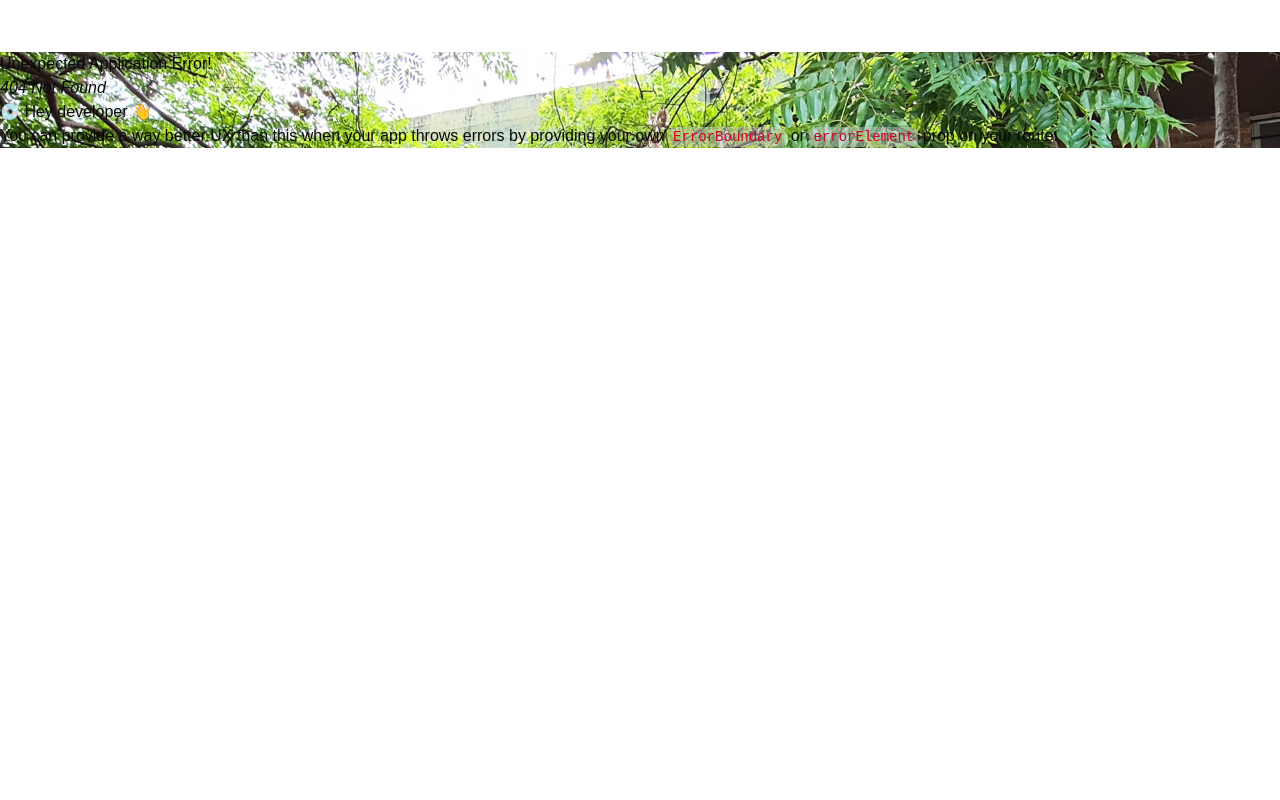
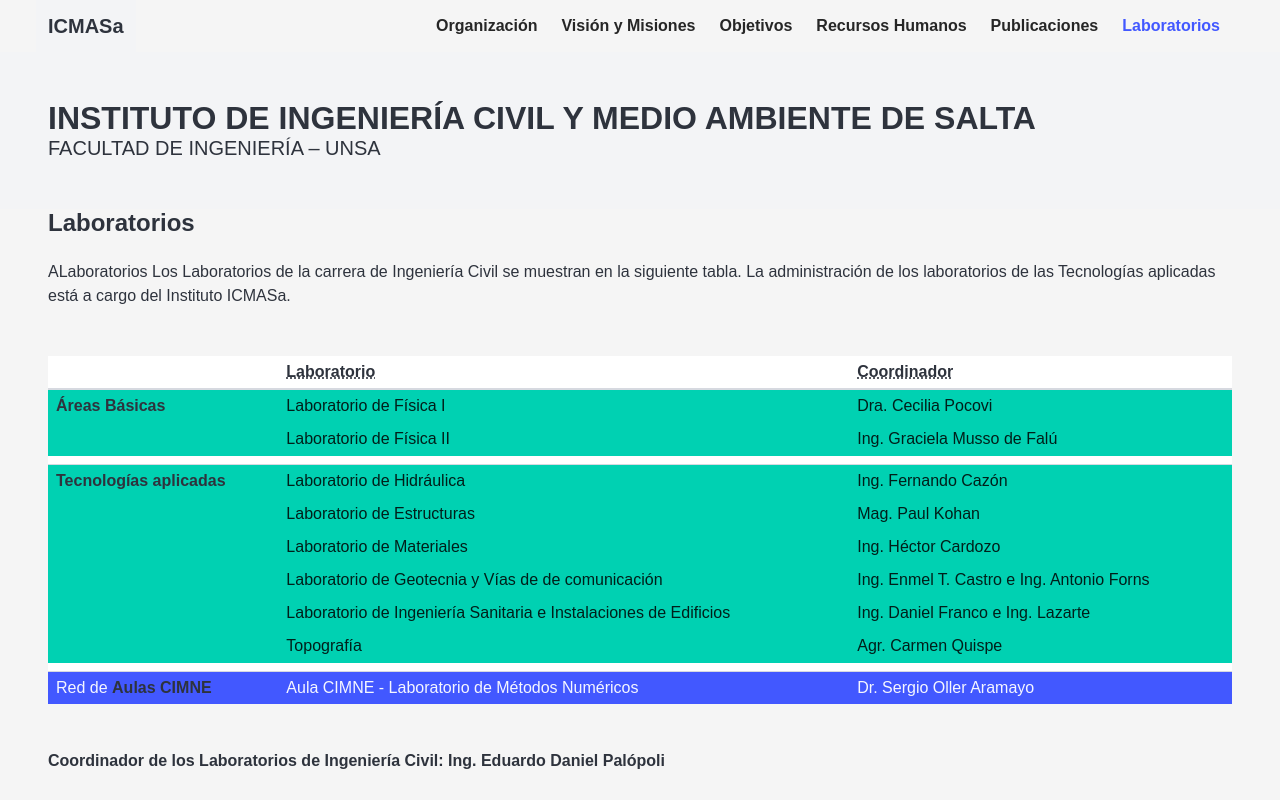
Before and after one commit to SoriaJP/ICMASa, a React (Vite) app: page /ICMASa/laboratorios in a window 1280 px wide. Before the commit this address had no page. Shown: the top 800 px of the page. Built offline with nearby package versions, Linux system fonts and the light colour scheme; a web font is replaced by a local one.

Commit message:
se agrego la pagina laboratorios

```diff
--- a/src/components/hedernavfooter/NavBar.jsx
+++ b/src/components/hedernavfooter/NavBar.jsx
@@ -142,6 +142,14 @@ export default function NavBar() {
           >
             <strong>Publicaciones</strong>
           </Link>
+
+          <Link
+            to="/laboratorios"
+            className={`navbar-item ${location.pathname === '/laboratorios' ? 'has-text-link' : ''}`}
+            onClick={() => setActiveSubmenu(null)}
+          >
+            <strong>Laboratorios</strong>
+          </Link>
         </div>
       </div>
     </nav>
--- /dev/null
+++ b/src/components/laboratorio/PaginaLaboratorio.jsx
@@ -0,0 +1,82 @@
+export default function PaginaLaboratorio(){
+    return(
+        <div className="pagina">
+            <div className="container-icmasa">
+                <p className="title is-4 has-text-dark">Laboratorios</p>
+                <p className="is-6 has-text-dark">ALaboratorios
+                Los Laboratorios de la carrera de Ingeniería Civil se muestran en la siguiente tabla. La administración de los laboratorios de las Tecnologías aplicadas está a cargo del Instituto ICMASa.</p>
+            </div>
+            <div className="container-icmasa">
+                <table className="table is-narrow is-hoverable">
+                    <thead>
+                        <tr>
+                            <th><abbr></abbr></th>
+                            <th><abbr title="Laboratorio">Laboratorio</abbr></th>
+                            <th><abbr title="Coordinador">Coordinador</abbr></th>
+                        </tr>
+                    </thead>
+                    <tbody>
+                        <tr className="is-primary">
+                            <td><strong className="has-text-dark">Áreas Básicas</strong></td>
+                            <td>Laboratorio de Física I</td>
+                            <td>Dra. Cecilia Pocovi</td>
+                        </tr>
+                        <tr className="is-primary">
+                            <td></td>
+                            <td>Laboratorio de Física II</td>
+                            <td>Ing. Graciela Musso de Falú</td>
+                        </tr>
+                        <tr>
+                            <td></td>
+                            <td></td>
+                            <td></td>
+                        </tr>
+                        <tr className="is-primary">
+                            <td><strong className="has-text-dark">Tecnologías aplicadas</strong></td>
+                            <td>Laboratorio de Hidráulica</td>
+                            <td>Ing. Fernando Cazón</td>
+                        </tr>
+                        <tr className="is-primary">
+                            <td></td>
+                            <td>Laboratorio de Estructuras</td>
+                            <td>Mag. Paul Kohan</td>
+                        </tr>
+                        <tr className="is-primary">
+                            <td></td>
+                            <td>Laboratorio de Materiales</td>
+                            <td>Ing. Héctor Cardozo</td>
+                        </tr>
+                        <tr className="is-primary">
+                            <td></td>
+                            <td>Laboratorio de Geotecnia y Vías de de comunicación</td>
+                            <td>Ing. Enmel T. Castro e Ing. Antonio Forns</td>
+                        </tr>
+                        <tr className="is-primary">
+                            <td></td>
+                            <td>Laboratorio de Ingeniería Sanitaria e Instalaciones de Edificios</td>
+                            <td>Ing. Daniel Franco e Ing. Lazarte</td>
+                        </tr>
+                        <tr className="is-primary">
+                            <td></td>
+                            <td>Topografía</td>
+                            <td>Agr. Carmen Quispe</td>
+                        </tr>
+                        <tr>
+                            <td></td>
+                            <td></td>
+                            <td></td>
+                        </tr>
+                        <tr className="is-link">
+                            <td>Red de <strong>Aulas CIMNE</strong></td>
+                            <td>Aula CIMNE - Laboratorio de Métodos Numéricos</td>
+                            <td>Dr. Sergio Oller Aramayo</td>
+                        </tr>
+                    </tbody>
+                </table>
+            </div>
+            <div className="container-icmasa">
+                <p className="title is-6 has-text-dark"> Coordinador de los Laboratorios de Ingeniería Civil: Ing. Eduardo Daniel Palópoli</p>
+            </div>
+        </div>
+    );
+}
--- a/src/routes/routers.jsx
+++ b/src/routes/routers.jsx
@@ -7,6 +7,7 @@ import PaginaObjetivos from "../components/objetivos/PaginaObjetivos.jsx";
 import PaginaVisionMision from "../components/visionmision/PaginaVisionMision.jsx";
 import PaginaPublicaciones from "../components/publicaciones/PaginaPublicaciones.jsx";
 import PaginaRecHumano from "../components/recursoshumanos/PaginaRecHumano.jsx";
+import PaginaLaboratorio from "../components/laboratorio/PaginaLaboratorio.jsx";
 
 const routers = createBrowserRouter([
     {
@@ -36,6 +37,10 @@ const routers = createBrowserRouter([
                 path: "publicaciones",
                 element: <PaginaPublicaciones />
             },
+            {
+                path: "laboratorios",
+                element: <PaginaLaboratorio />
+            },
         ],
     },
 ],
```
